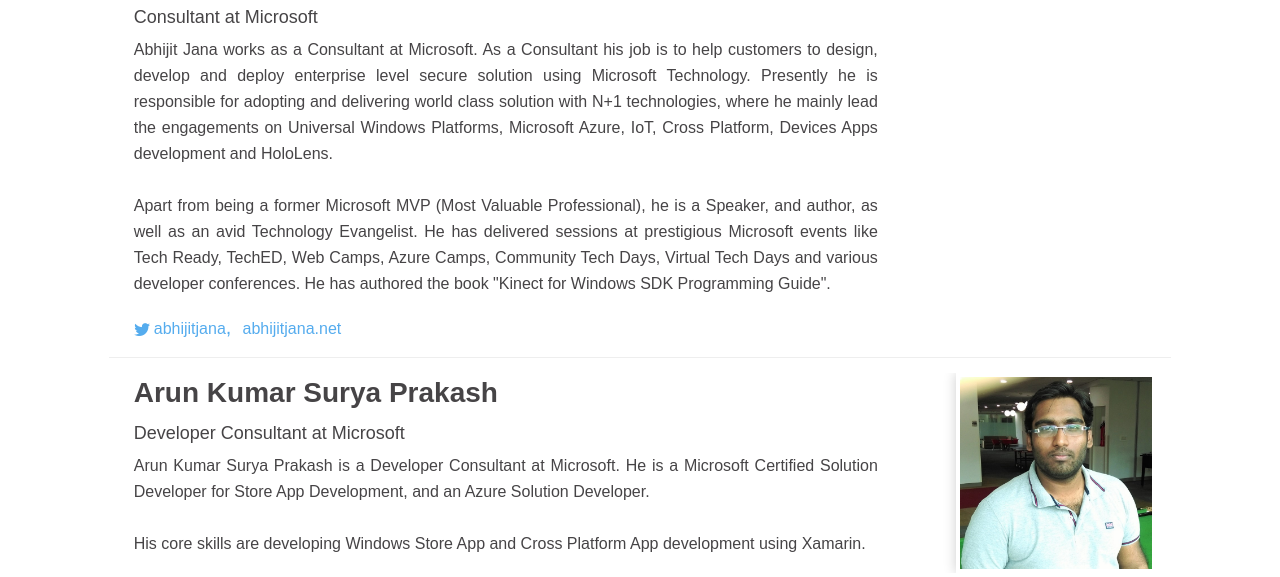
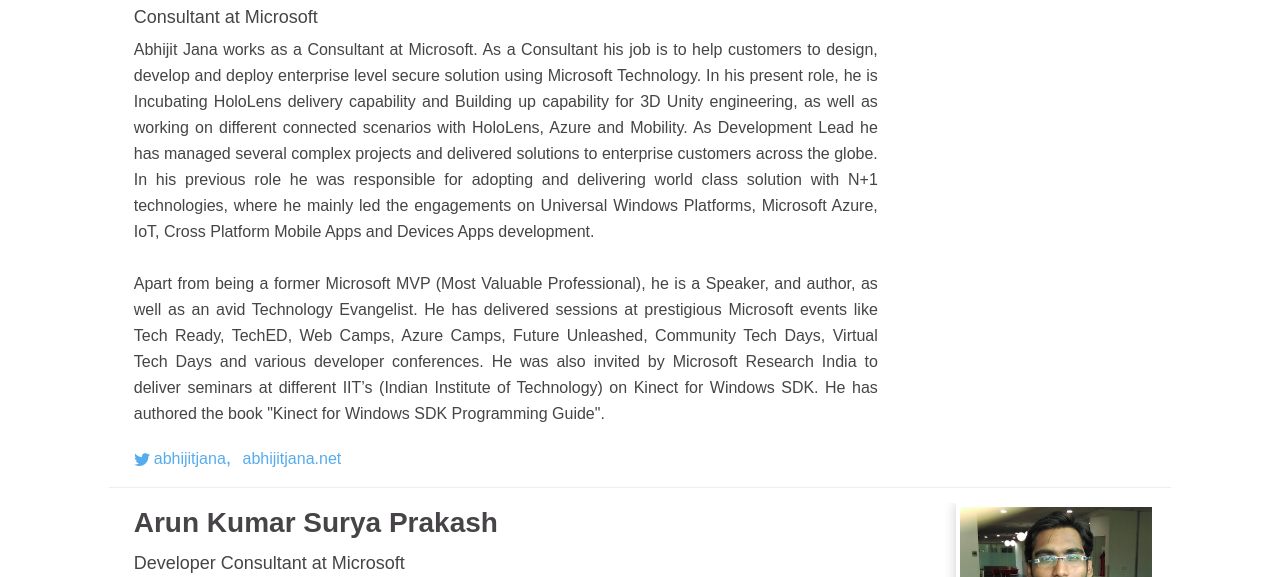
Before and after one commit to themugh/cross-platform-roadshow-2016, a website: page speakers.html in a window 1280 px wide. Shown: the part 713-1290 px from the top of the page. Drawn offline with nearby package versions, Linux system fonts and the light colour scheme.

Commit message:
Update speakers.html

```diff
--- a/speakers.html
+++ b/speakers.html
@@ -144,15 +144,10 @@
                     <p class="name">Abhijit Jana</p>
                     <p class="role">Consultant at Microsoft</p>
                     <p class="profile">
-                        Abhijit Jana works as a Consultant at Microsoft. As a Consultant his job is to help customers to design, develop and deploy
-                        enterprise level secure solution using Microsoft Technology. Presently he is responsible for adopting
-                        and delivering world class solution with N+1 technologies, where he mainly lead the engagements on
-                        Universal Windows Platforms, Microsoft Azure, IoT, Cross Platform, Devices Apps development and HoloLens.
+                        Abhijit Jana works as a Consultant at Microsoft. As a Consultant his job is to help customers to design, develop and deploy enterprise level secure solution using Microsoft Technology. In his present role, he is Incubating HoloLens delivery capability and Building up capability for 3D Unity engineering, as well as working on different connected scenarios with HoloLens, Azure and Mobility. As Development Lead he has managed several complex projects and delivered solutions to enterprise customers  across the globe. In his previous role he was responsible for adopting and delivering world class solution with N+1 technologies, where he mainly led the engagements on Universal Windows Platforms, Microsoft Azure, IoT, Cross Platform Mobile Apps and Devices Apps development.
                         <br/>
-                        <br/> Apart from being a former Microsoft MVP (Most Valuable Professional), he is a Speaker, and
-                        author, as well as an avid Technology Evangelist. He has delivered sessions at prestigious Microsoft
-                        events like Tech Ready, TechED, Web Camps, Azure Camps, Community Tech Days, Virtual Tech Days and
-                        various developer conferences. He has authored the book "Kinect for Windows SDK Programming Guide".
+                        <br/>
+                        Apart from being a former Microsoft MVP (Most Valuable Professional), he is a Speaker, and author, as well as an avid Technology Evangelist. He has delivered sessions at prestigious Microsoft events like Tech Ready, TechED, Web Camps, Azure Camps, Future Unleashed,  Community Tech Days, Virtual Tech Days and various developer conferences. He was also invited by Microsoft Research India to deliver seminars at different IIT’s (Indian Institute of Technology) on Kinect for Windows SDK.  He has authored the book "Kinect for Windows SDK Programming Guide".
                     </p>
                     <p class="social">
                         <a href="http://twitter.com/abhijitjana" target="_blank" class="twitter">abhijitjana</a>,&nbsp;
```
